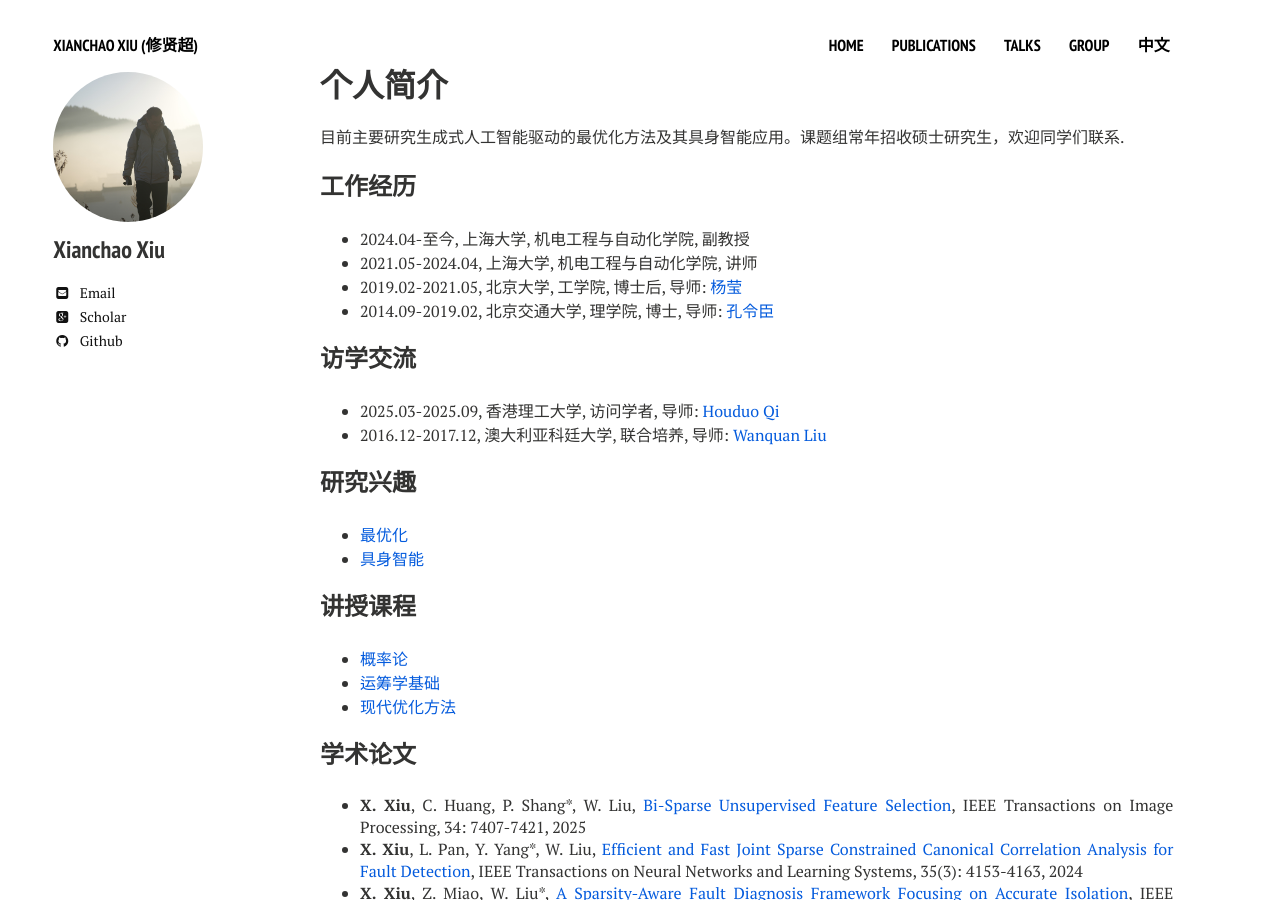
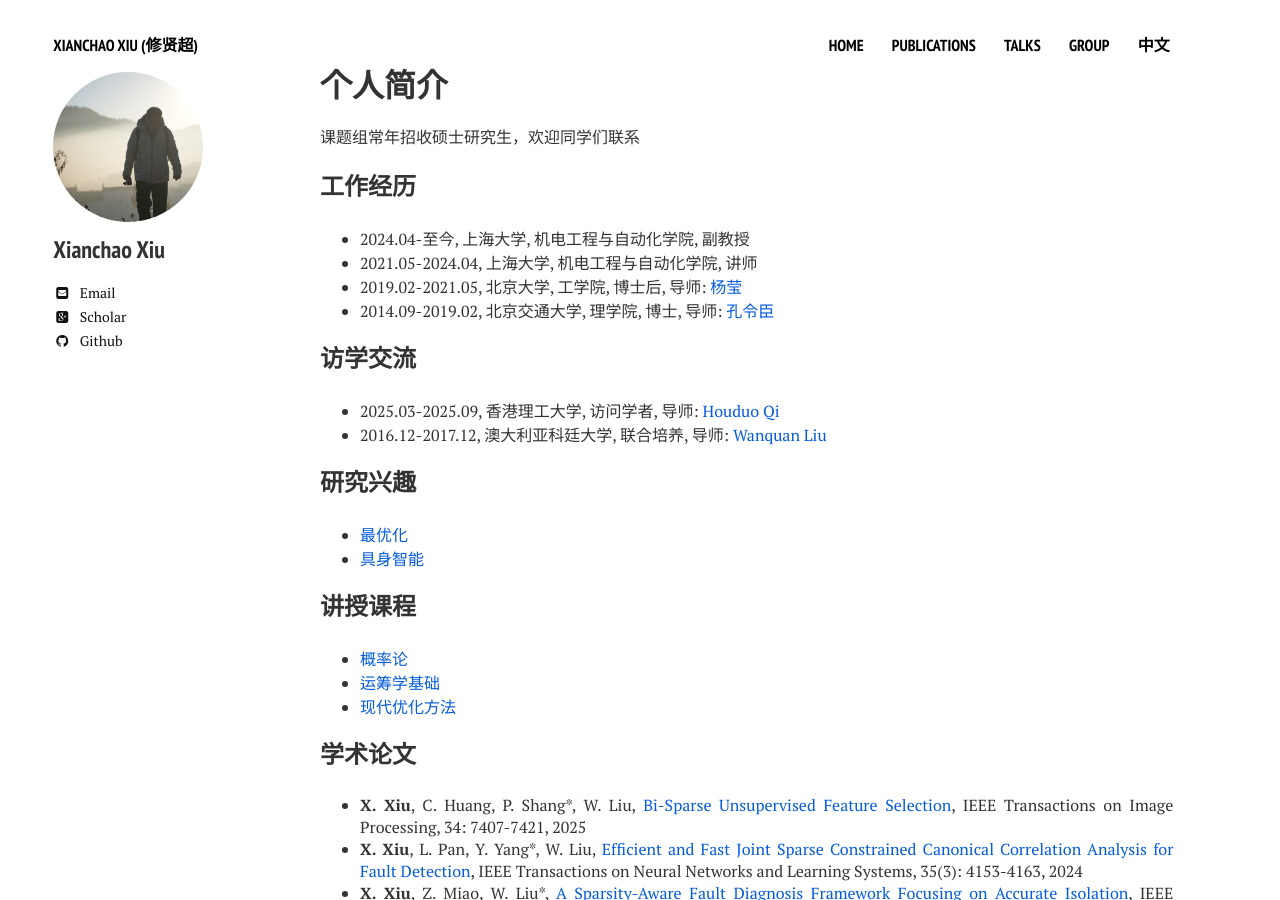
Before and after one commit to xianchaoxiu/xianchaoxiu.github.io, a Jekyll site: the page built from chinese/index.md, in a window 1280 px wide and 900 px high. Built offline with Jekyll 4.4.1, drawn with Linux system fonts in a browser that asks for light colours; nearby versions of some CDN libraries.

Commit message:
Update index.md

```diff
--- a/chinese/index.md
+++ b/chinese/index.md
@@ -7,7 +7,7 @@ comments: false
 share: false
 ---
 
-目前主要研究生成式人工智能驱动的最优化方法及其具身智能应用。课题组常年招收硕士研究生，欢迎同学们联系.
+课题组常年招收硕士研究生，欢迎同学们联系
 
 ### 工作经历
 * 2024.04-至今, 上海大学, 机电工程与自动化学院, 副教授 <br>
```
